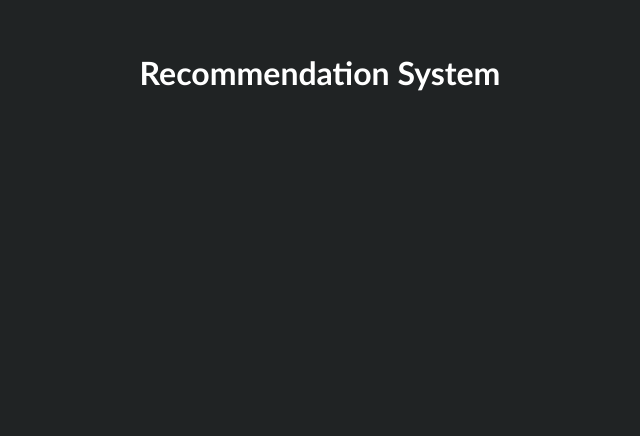
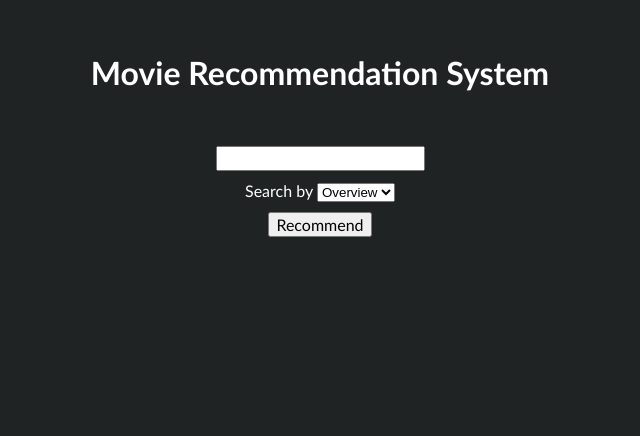
Before and after one commit to alangalavis/tfcomplejidad, a Flask app: page / in a window 1280 px wide. Shown: the top 436 px of the page, without its empty margins (320-960 px from the left). Before the commit the page ends 91 px from the top, so only its background shows below. Run offline with Flask 3, Linux system fonts and the light colour scheme.

Commit message:
Adding combobox and search label

```diff
--- a/static/css/styles.css
+++ b/static/css/styles.css
@@ -8,8 +8,23 @@
   h1 {
     color: white;
     text-align: center;
+    padding: 2rem;
+    font-size: 32px;
   }
 
-  #heading {
-    padding: 2rem;
+  #filter {
+    color: white;
+    display: flexbox;
+    text-align: center;
+    justify-content: center;
+    height: 100vh;
   }
+
+  input {
+    font-family: calibri;
+    font-size: 16px;
+    display: flex;
+    align-items: center;
+    justify-content: center;
+    margin: 10px auto;
+  }
--- a/templates/index.html
+++ b/templates/index.html
@@ -5,7 +5,15 @@
 {% endblock %}
 
 {% block body %}
-    <div id="heading" >
-        <h1>Recommendation System</h1>
+    <h1>Movie Recommendation System</h1>
+    <div id="filter" >
+        <input type="text" name="searchbar" id="searchbar">
+        <label for="combobox">Search by</label>
+        <select name="combobox" id="combobox" size="1">
+            <option value="overview">Overview</option>
+            <option value="director">Director</option>
+            <option value="genre">Genre</option>
+          </select>
+          <input type="submit" value="Recommend" />
     </div>
 {% endblock %}
```
